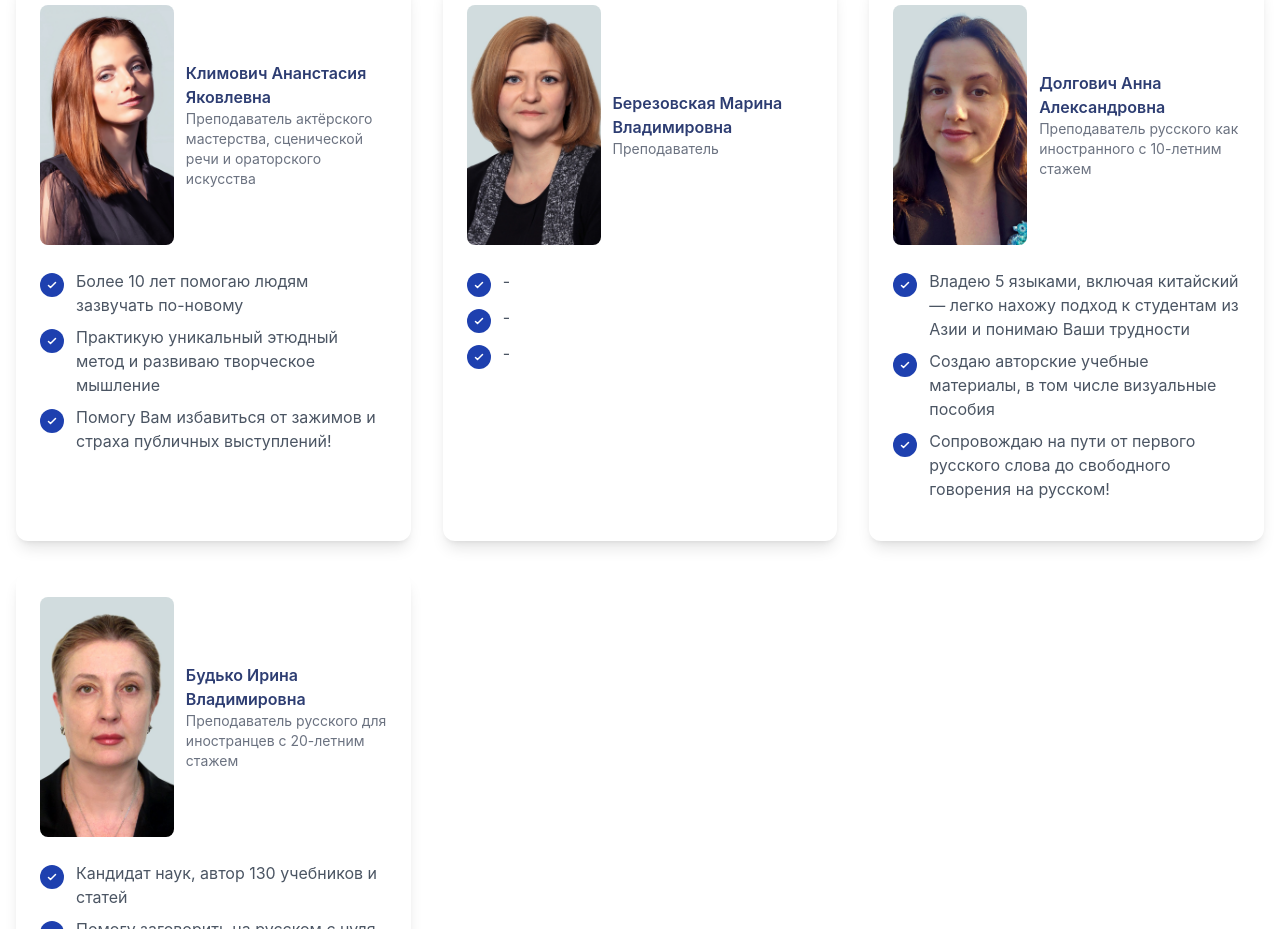
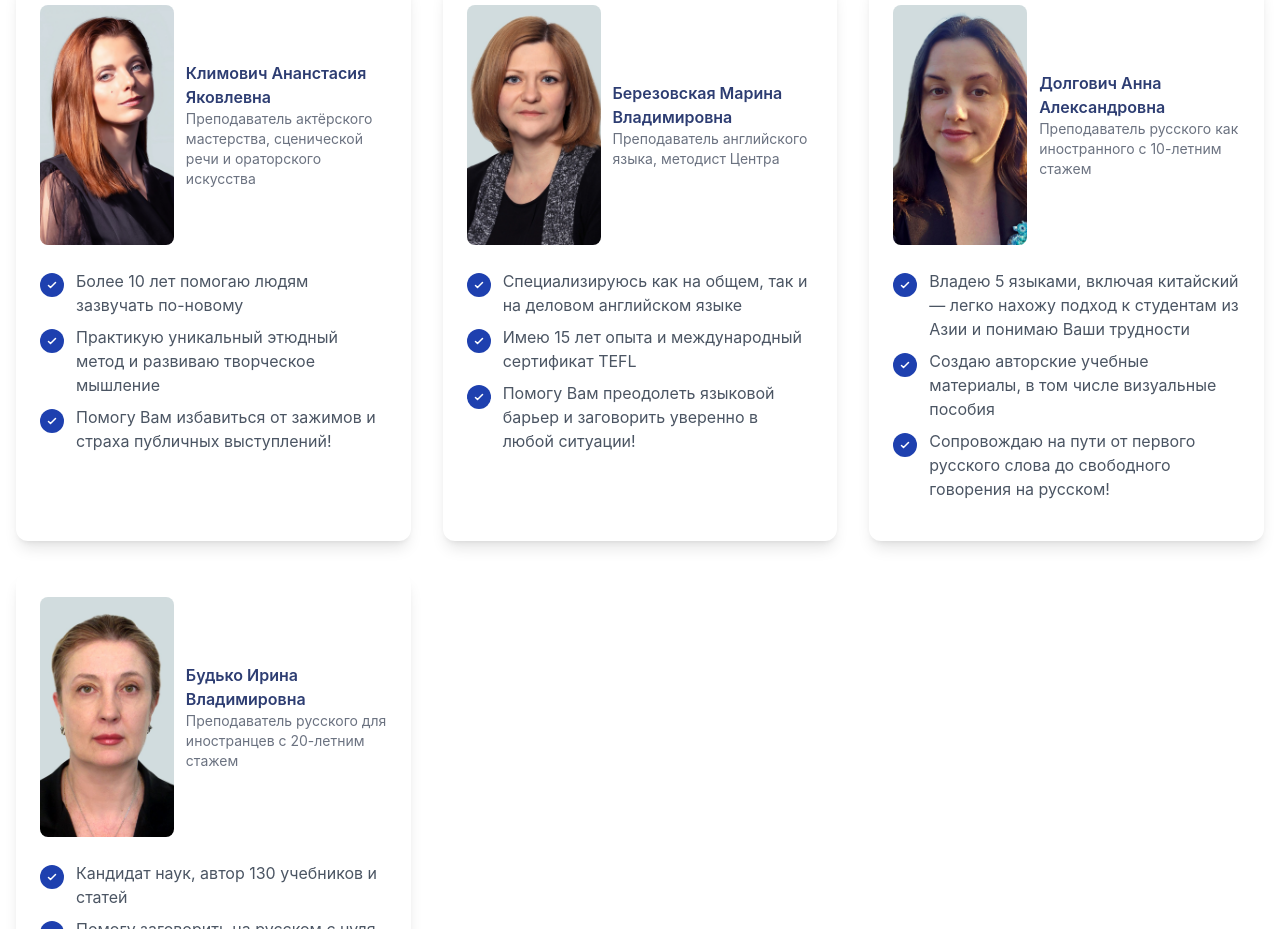
Before and after one commit to ageenkoasa/ageenkoasa.github.io, a website: page index.html in a window 1280 px wide. Shown: the part 6460-7389 px from the top of the page. Drawn offline with nearby package versions, Linux system fonts and the light colour scheme.

```diff
--- a/index.html
+++ b/index.html
@@ -48,6 +48,7 @@
         .fade-in { animation: fadeIn 0.6s ease-in; }
         @keyframes fadeIn { from { opacity: 0; transform: translateY(20px); } to { opacity: 1; transform: translateY(0); } }
     </style>
+    <base href="/">
 </head>
 
 
@@ -516,7 +517,7 @@
                         </div>
                         <div name="teacher-info" class="ml-3 w-3/5">
                             <p class="font-semibold text-aksios-dark">Березовская Марина Владимировна</p>
-                            <p class="text-sm text-gray-500">Преподаватель</p>
+                            <p class="text-sm text-gray-500">Преподаватель английского языка, методист Центра</p>
                         </div>
                     </div>
                     <div name="teacher-content" class="mb-4 pt-6 space-y-2">
@@ -526,7 +527,7 @@
                                     <path stroke-linecap="round" stroke-linejoin="round" stroke-width="3" d="M5 13l4 4L19 7" />
                                 </svg>
                             </div>
-                            <p class="text-gray-600 ml-3">-</p>
+                            <p class="text-gray-600 ml-3">Специализируюсь как на общем, так и на деловом английском языке</p>
                         </div>
                         <div class="flex items-start">
                             <div class="flex-shrink-0 w-6 h-6 bg-aksios-blue rounded-full flex items-center justify-center mt-1">
@@ -534,7 +535,7 @@
                                     <path stroke-linecap="round" stroke-linejoin="round" stroke-width="3" d="M5 13l4 4L19 7" />
                                 </svg>
                             </div>
-                            <p class="text-gray-600 ml-3">-</p>
+                            <p class="text-gray-600 ml-3">Имею 15 лет опыта и международный сертификат TEFL</p>
                         </div>
                         <div class="flex items-start">
                             <div class="flex-shrink-0 w-6 h-6 bg-aksios-blue rounded-full flex items-center justify-center mt-1">
@@ -542,7 +543,7 @@
                                     <path stroke-linecap="round" stroke-linejoin="round" stroke-width="3" d="M5 13l4 4L19 7" />
                                 </svg>
                             </div>
-                            <p class="text-gray-600 ml-3">-</p>
+                            <p class="text-gray-600 ml-3">Помогу Вам преодолеть языковой барьер и заговорить уверенно в любой ситуации!</p>
                         </div>
                     </div>
 
```
Also changed, not shown: business.html (+1 -1 lines), chinese_page.html (+1 -0 lines), economics.html (+1 -0 lines), english_test.html (+1 -0 lines), it.html (+1 -0 lines), langs.html (+1 -0 lines), lichba.html (+1 -0 lines), news.html (+2 -0 lines).
